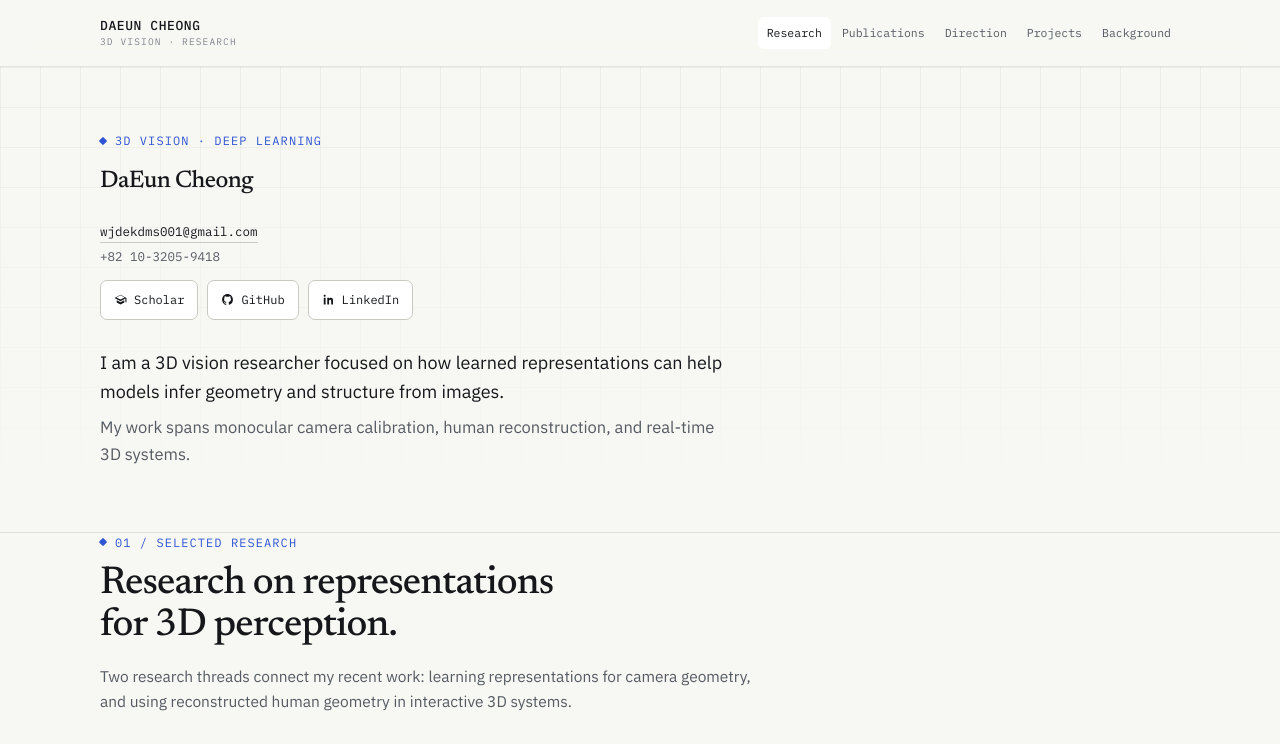
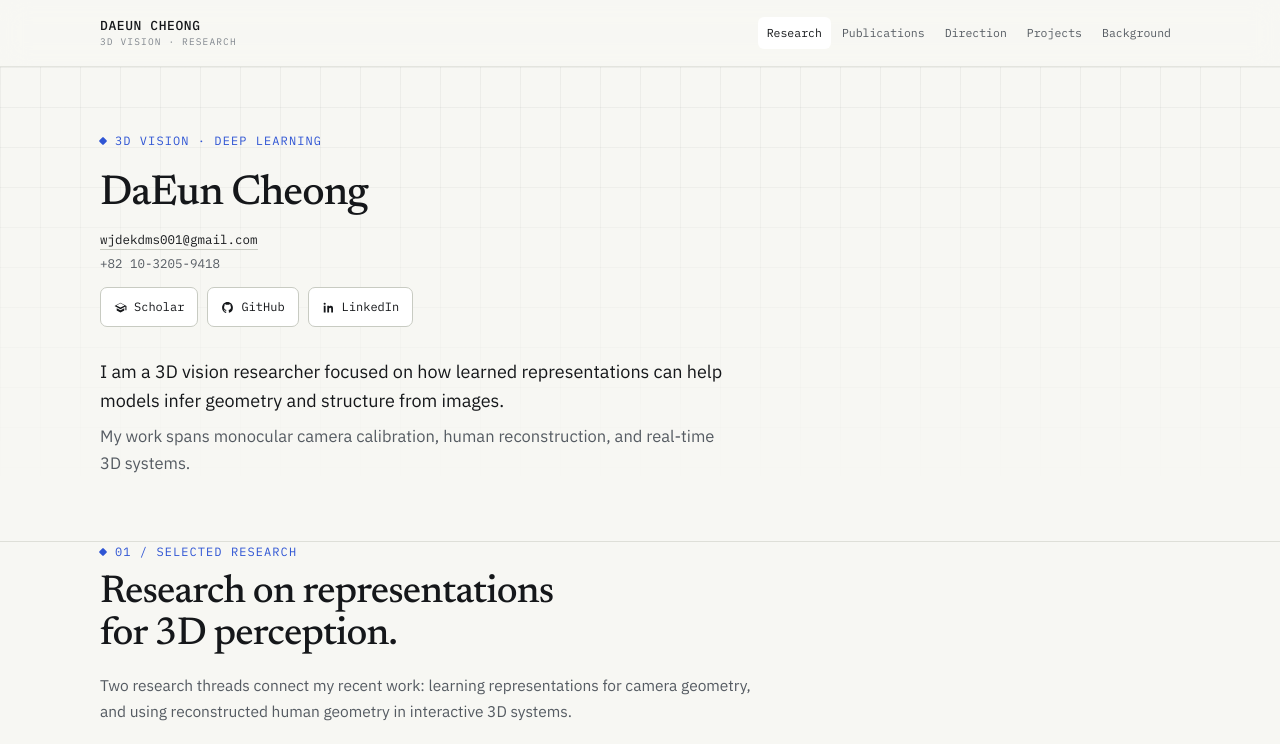
Before and after one commit to GraceCheong/web, a React (Vite) app: page / in a window 1280 px wide. Shown: the top 744 px of the page. Built offline with nearby package versions, Linux system fonts and the light colour scheme.

Commit message:
Style reordered hero contact block

```diff
--- a/src/index.css
+++ b/src/index.css
@@ -170,9 +170,16 @@ nav.toplinks a.is-active{
 .hero-copy{
   max-width:760px;
 }
+.hero-contact-block{
+  margin-top:22px;
+}
+.hero-name{
+  font-size:clamp(30px,4vw,42px);
+  line-height:1.05;
+}
 .hero .intro{
   max-width:66ch;
-  margin-top:28px;
+  margin-top:30px;
 }
 .hero .intro p{
   margin:0 0 8px;
@@ -185,7 +192,7 @@ nav.toplinks a.is-active{
   flex-direction:column;
   align-items:flex-start;
   gap:3px;
-  margin-top:20px;
+  margin-top:12px;
   font-family:"IBM Plex Mono",monospace;
   font-size:12.5px;
 }
```
